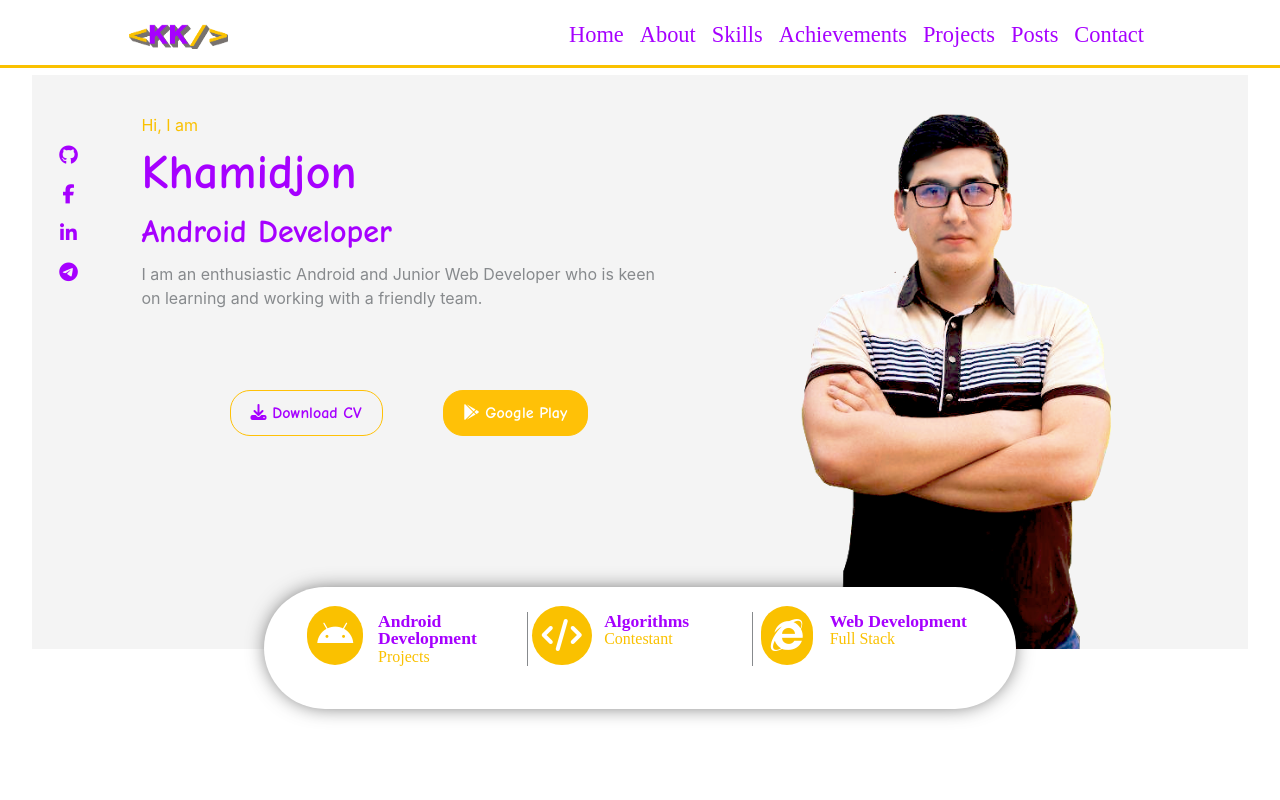
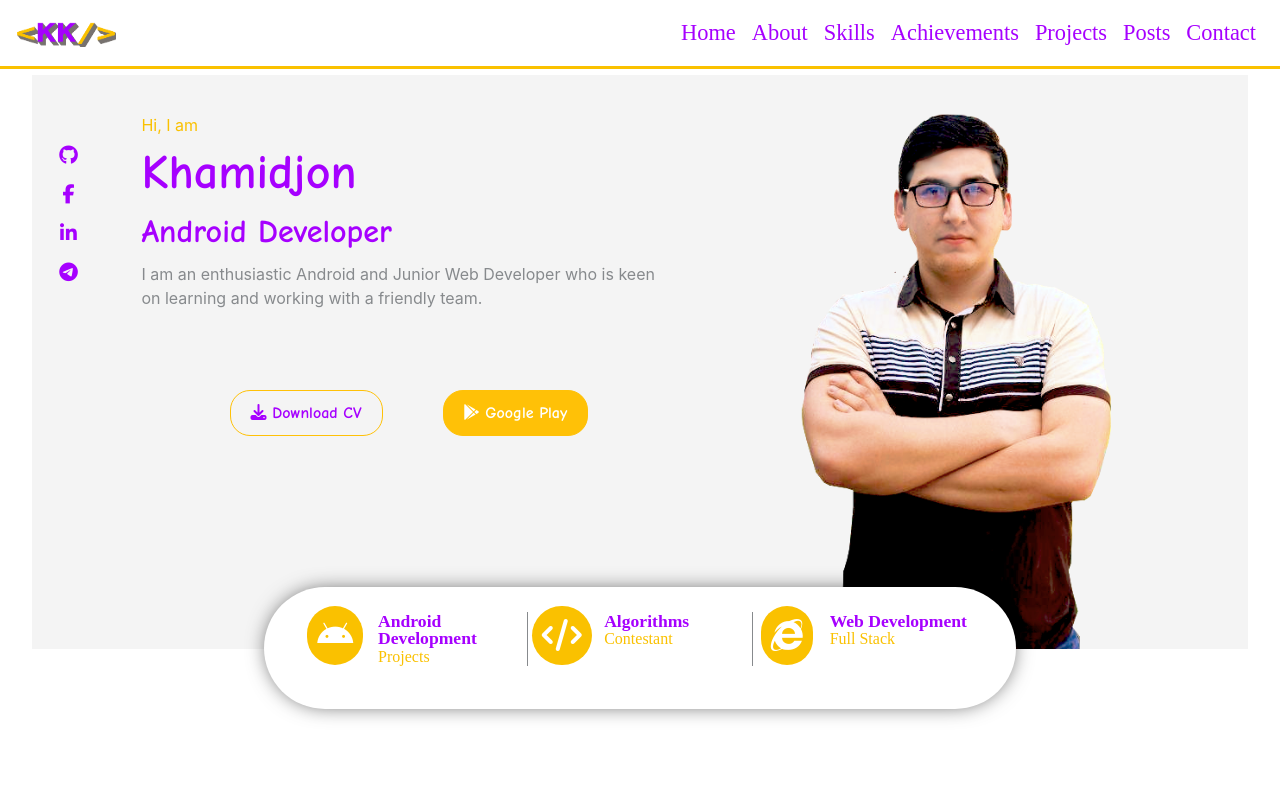
Before and after one commit to khamidjon-khamidov/my_resume, a React (Create React App) app: page / in a window 1280 px wide. Shown: the top 800 px of the page. Built offline with nearby package versions, Linux system fonts and the light colour scheme; no server answers; a web font is replaced by a local one.

Commit message:
rectify navbar

```diff
--- a/public/css/styles.css
+++ b/public/css/styles.css
@@ -8,7 +8,6 @@ body {
     color: #878A8D;
     background: white;
     padding: 0 0;
-    /* background-image: url("https://www.transparenttextures.com/patterns/soft-pad.png"); */
 }
 
 html {
@@ -28,9 +27,9 @@ header {
     border-color: #fac100;
 }
 
-.navbar {
+/* .navbar {
     padding: 10px 10% 5px 10%;
-}
+} */
 
 .navbar-light .logo {
     height: 25px;
```
